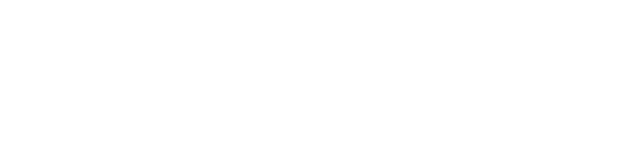
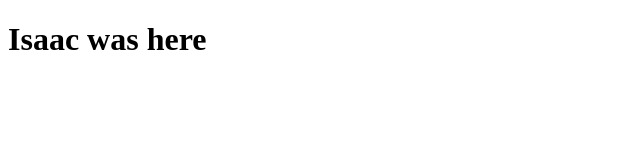
Before and after one commit to EmmanuelJucaban/tempRepo, a plain HTML site: page index.html in a window 1280 px wide. Shown: the whole page, without its empty margins (0-640 px from the left). Drawn offline with Linux system fonts and the light colour scheme.

Commit message:
added my name

```diff
--- a/index.html
+++ b/index.html
@@ -7,6 +7,6 @@
     <title>Document</title>
 </head>
 <body>
-
+    <h1> Isaac was here</h1>
 </body>
 </html>
```
